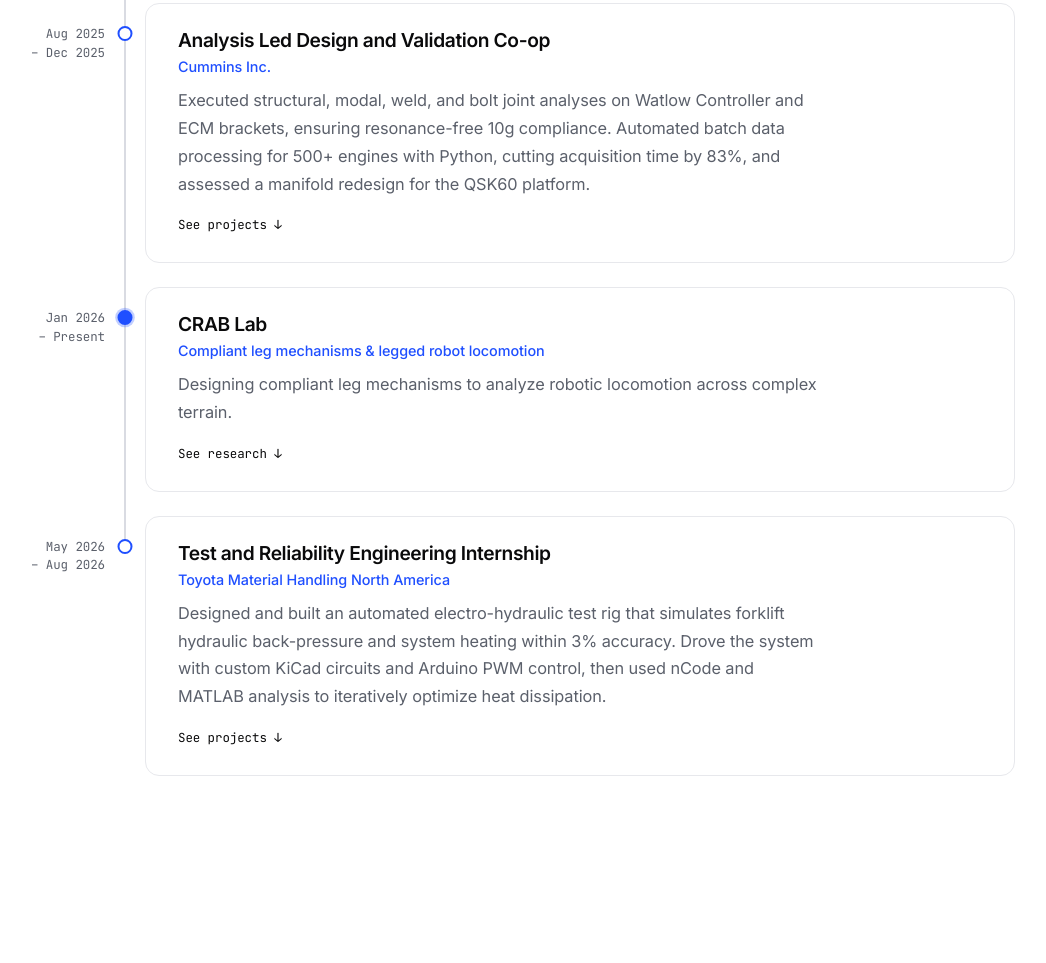
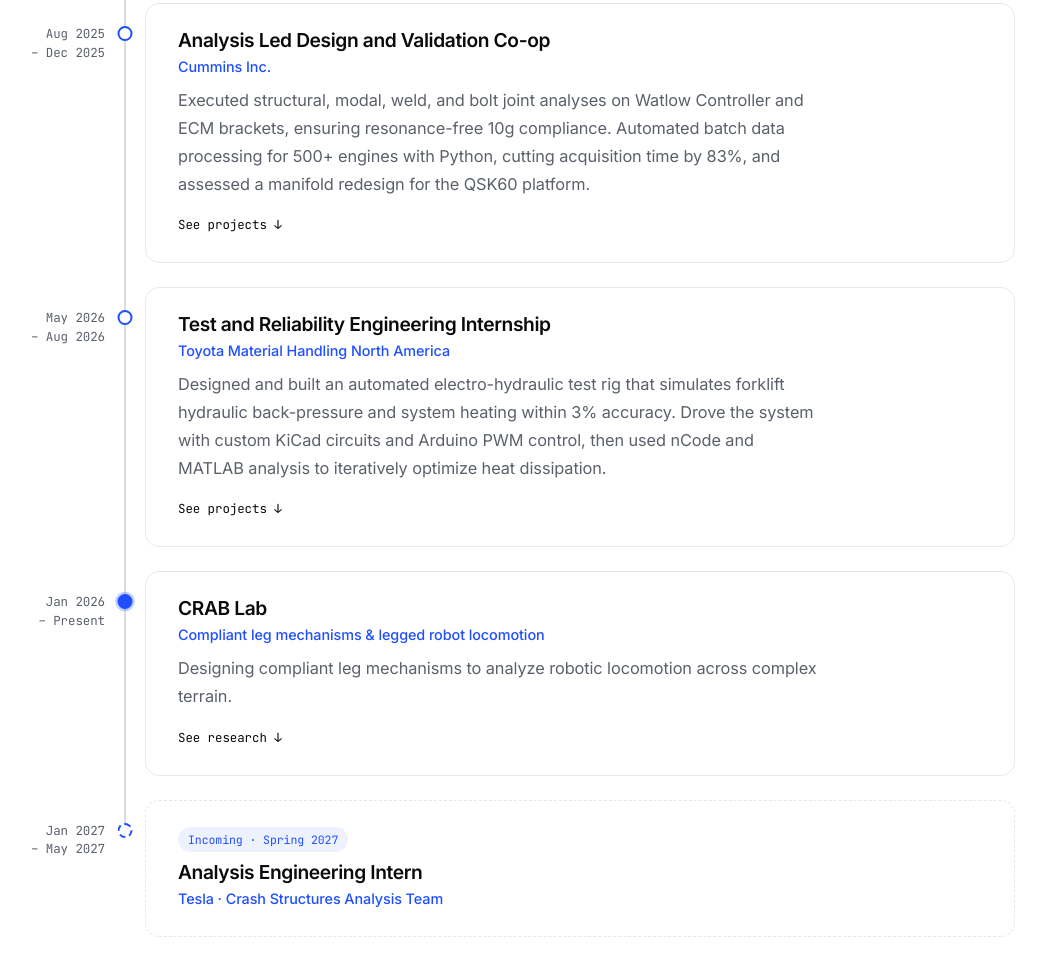
Before and after one commit to alisab05/engineering_portfolio, a plain HTML site: page index.html in a window 1280 px wide. Shown: the part 1617-2580 px from the top of the page, without its empty margins (185-1231 px from the left). Drawn offline with Linux system fonts and the light colour scheme.

Commit message:
Add incoming Tesla internship; move CRAB Lab after Toyota
- Timeline entry for Tesla Analysis Engineering Intern (Jan-May 2027)
- Incoming-intern tag in the hero
- Reorder CRAB Lab to follow Toyota in the timeline

Co-Authored-By: Claude Sonnet 5.5 <noreply@anthropic.com>

```diff
--- a/css/style.css
+++ b/css/style.css
@@ -1203,3 +1203,25 @@ p + .content-list,
 
 /* Group titles can link to the lab's overview page */
 .project-group__title a:hover { color: var(--color-accent); }
+
+/* Hero tags row + "incoming" styling */
+.hero__tags { display: flex; flex-wrap: wrap; gap: 8px; margin-bottom: var(--space-4); }
+.hero__tags .hero__status { margin-bottom: 0; }
+.hero__status--soon { color: var(--color-accent); border-color: var(--color-accent); background: var(--color-accent-soft); }
+.hero__status--soon::before { background: var(--color-accent); box-shadow: 0 0 0 4px rgba(31, 79, 255, 0.15); }
+
+.tl-card--static:hover,
+.tl-card--static:focus-visible { transform: none; border-color: var(--color-border); box-shadow: none; }
+.tl-card__badge {
+  display: inline-block;
+  margin-bottom: 8px;
+  padding: 3px 10px;
+  border-radius: 999px;
+  background: var(--color-accent-soft);
+  color: var(--color-accent);
+  font-family: var(--font-mono);
+  font-size: 0.72rem;
+}
+.tl-item--soon .tl-card { border-style: dashed; }
+.tl-item--soon .tl-rail::after { border-style: dashed; border-color: var(--color-accent); }
+.tl-item--soon:hover .tl-rail::after { background: #fff; box-shadow: none; }
--- a/index.html
+++ b/index.html
@@ -33,7 +33,10 @@
       <div class="container">
         <div class="hero__inner">
           <div class="reveal">
-            <div class="hero__status">BS/MS Mechanical Engineering &amp; Robotics · Georgia Tech</div>
+            <div class="hero__tags">
+              <div class="hero__status">BS/MS Mechanical Engineering &amp; Robotics · Georgia Tech</div>
+              <div class="hero__status hero__status--soon">Incoming Analysis Engineering Intern at Tesla · Spring 2027</div>
+            </div>
             <h1 class="hero__name">Ali Sabbagh<span>.</span></h1>
             <p class="hero__tagline">
               I design, analyze, and test systems that
@@ -104,6 +107,17 @@
             </a>
           </li>
 
+          <li class="tl-item reveal">
+            <div class="tl-date">May 2026<br>&ndash; Aug 2026</div>
+            <div class="tl-rail"></div>
+            <a class="tl-card" href="#toyota">
+              <div class="tl-card__role">Test and Reliability Engineering Internship</div>
+              <div class="tl-card__org">Toyota Material Handling North America</div>
+              <p class="tl-card__text">Designed and built an automated electro-hydraulic test rig that simulates forklift hydraulic back-pressure and system heating within 3% accuracy. Drove the system with custom KiCad circuits and Arduino PWM control, then used nCode and MATLAB analysis to iteratively optimize heat dissipation.</p>
+              <span class="tl-card__cta">See projects &darr;</span>
+            </a>
+          </li>
+
           <li class="tl-item tl-item--now reveal">
             <div class="tl-date">Jan 2026<br>&ndash; Present</div>
             <div class="tl-rail"></div>
@@ -115,15 +129,14 @@
             </a>
           </li>
 
-          <li class="tl-item reveal">
-            <div class="tl-date">May 2026<br>&ndash; Aug 2026</div>
+          <li class="tl-item tl-item--soon reveal">
+            <div class="tl-date">Jan 2027<br>&ndash; May 2027</div>
             <div class="tl-rail"></div>
-            <a class="tl-card" href="#toyota">
-              <div class="tl-card__role">Test and Reliability Engineering Internship</div>
-              <div class="tl-card__org">Toyota Material Handling North America</div>
-              <p class="tl-card__text">Designed and built an automated electro-hydraulic test rig that simulates forklift hydraulic back-pressure and system heating within 3% accuracy. Drove the system with custom KiCad circuits and Arduino PWM control, then used nCode and MATLAB analysis to iteratively optimize heat dissipation.</p>
-              <span class="tl-card__cta">See projects &darr;</span>
-            </a>
+            <div class="tl-card tl-card--static">
+              <span class="tl-card__badge">Incoming &middot; Spring 2027</span>
+              <div class="tl-card__role">Analysis Engineering Intern</div>
+              <div class="tl-card__org">Tesla &middot; Crash Structures Analysis Team</div>
+            </div>
           </li>
 
         </ol>
```
